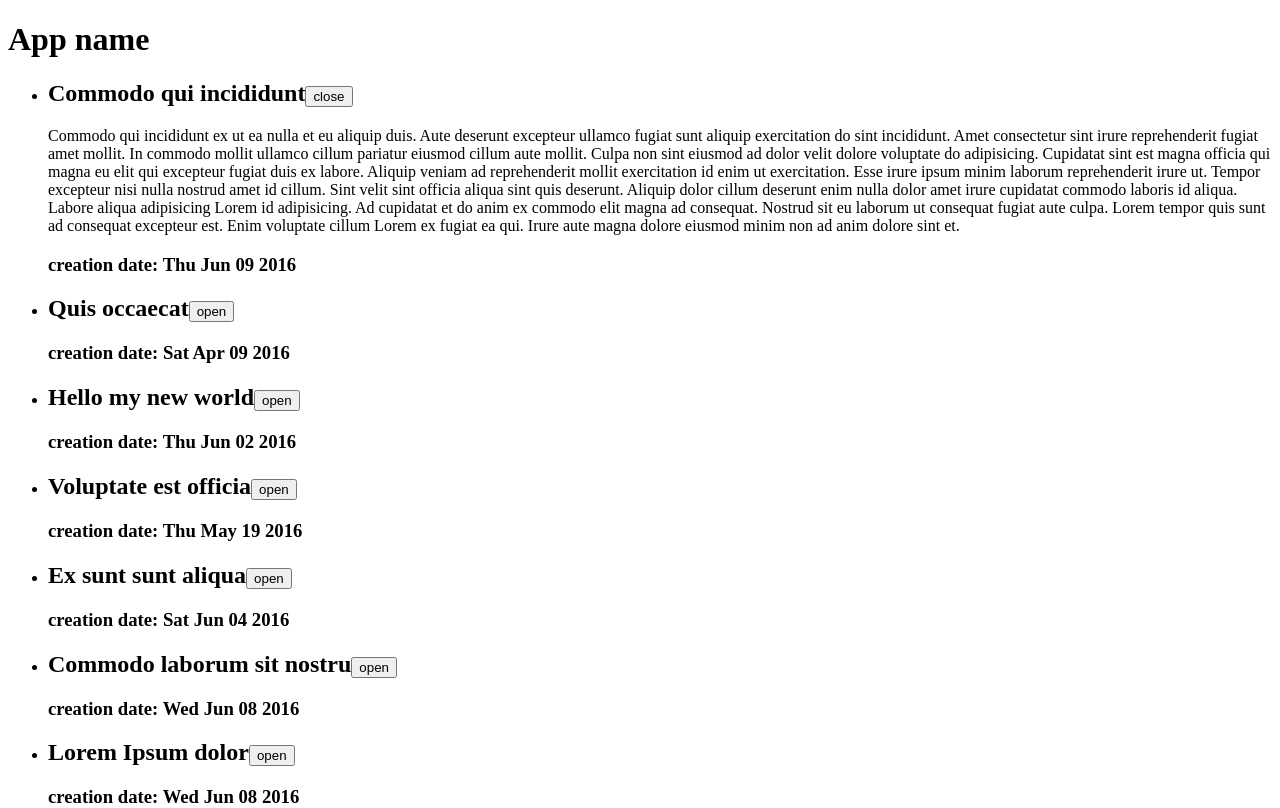
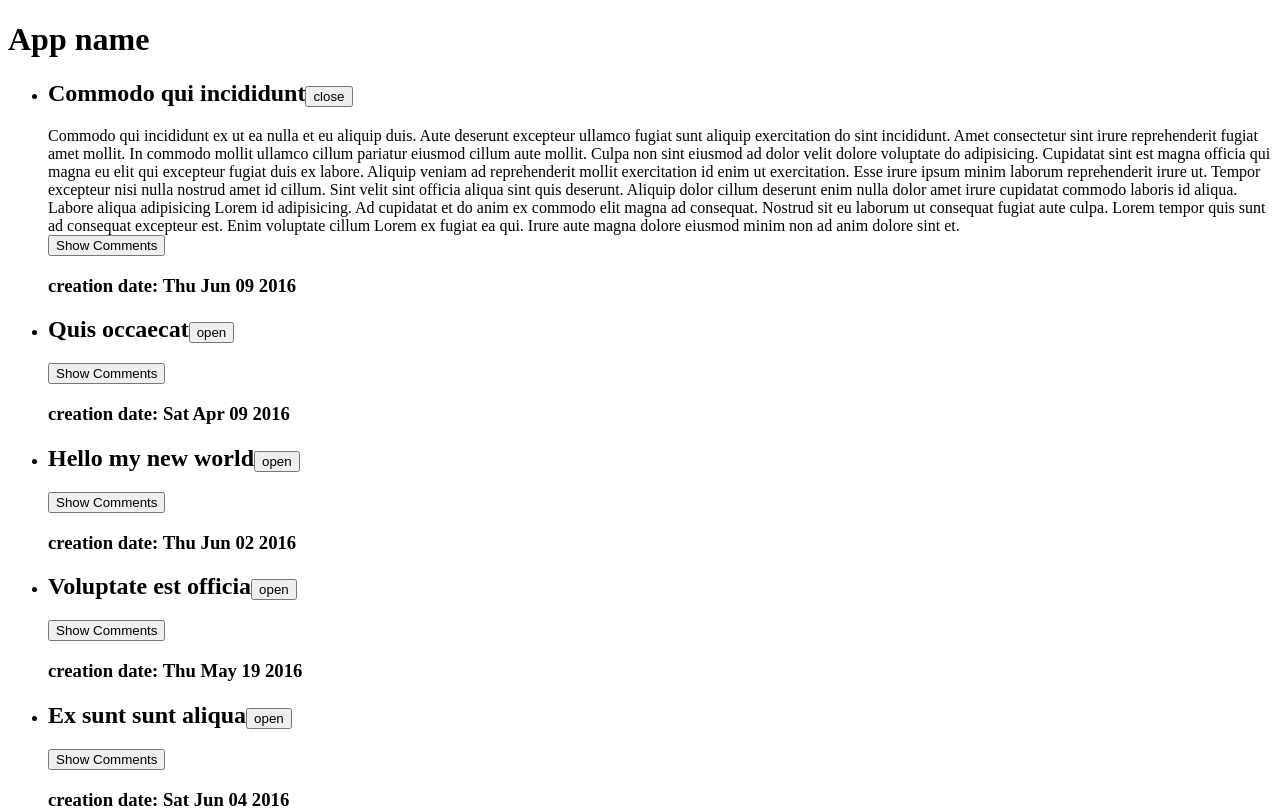
Before and after one commit to romabelka/basic-react-11-01, a React app: page / in a window 1280 px wide. Shown: the top 808 px of the page. Built offline with nearby package versions, Linux system fonts and the light colour scheme.

Commit message:
comment logics added

```diff
--- a/src/components/Article.js
+++ b/src/components/Article.js
@@ -1,4 +1,5 @@
 import React, {Component} from 'react'
+import Comments from './Comments'
 
 class Article extends Component {
     constructor(props) {
@@ -6,7 +7,7 @@ class Article extends Component {
 
         this.state = {
             isOpen: props.defaultOpen,
-            foo: null
+            showComments: false
         }
     }
 
@@ -34,10 +35,23 @@ class Article extends Component {
     }
 */
 
+    commentClickHandle = () => {
+         this.setState((state) => ({
+            showComments: !state.showComments
+        }))
+    }
+
+    handleClick = () => {
+        this.setState((state) => ({
+            isOpen: !state.isOpen
+        }))
+    }
+
     render() {
         const {article} = this.props
 //        if (this.state.isOpen) throw new Error()
         const body = this.state.isOpen && <section>{article.text}</section>
+        const comments = this.state.showComments && <Comments comments={article.comments}/>
         return (
             <div>
                 <h2>
@@ -47,24 +61,16 @@ class Article extends Component {
                     </button>
                 </h2>
                 {body}
+                <button onClick={this.commentClickHandle}>
+                    {this.state.showComments ? 'Hide comments' : 'Show Comments'}
+                </button>
+                {comments}
                 <h3>creation date: {(new Date(article.date)).toDateString()}</h3>
             </div>
         )
     }
 
-    handleClick = () => {
-        this.setState((state) => ({
-            isOpen: !state.isOpen
-        }))
-/*
-        this.setState((state) => {
-            console.log('---', this.state, state)
-            return {
-                isOpen: !state.isOpen
-            }
-        })
-*/
-    }
+
 }
 
 
--- /dev/null
+++ b/src/components/Comments.js
@@ -0,0 +1,27 @@
+import React, { Component } from 'react'
+
+class Comments extends Component {
+	// construnctor(props) {
+	// 	super(props)
+	// }
+
+
+	render() {
+		console.log(123123123, this.props)
+		const commentElements = this.props.comments.map((comment, index) => <ul>
+			<li key={comment.id}>
+				<div>{comment.text}</div>
+				<div>User:
+					<a href='#'>{comment.user}</a>
+				</div>
+			</li>
+		</ul>)
+
+		return (
+			<div>{commentElements}</div>
+		)
+	}
+
+}
+
+export default Comments
```
